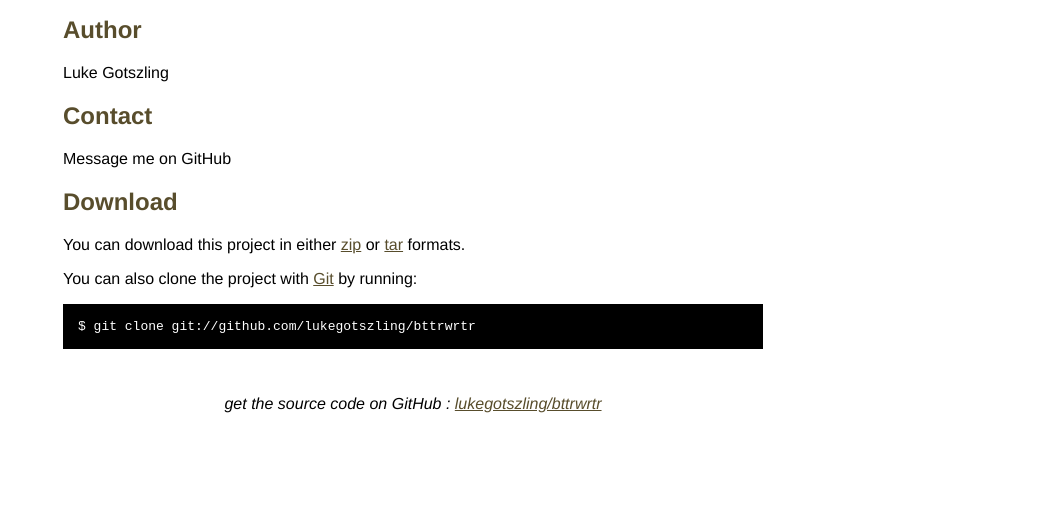
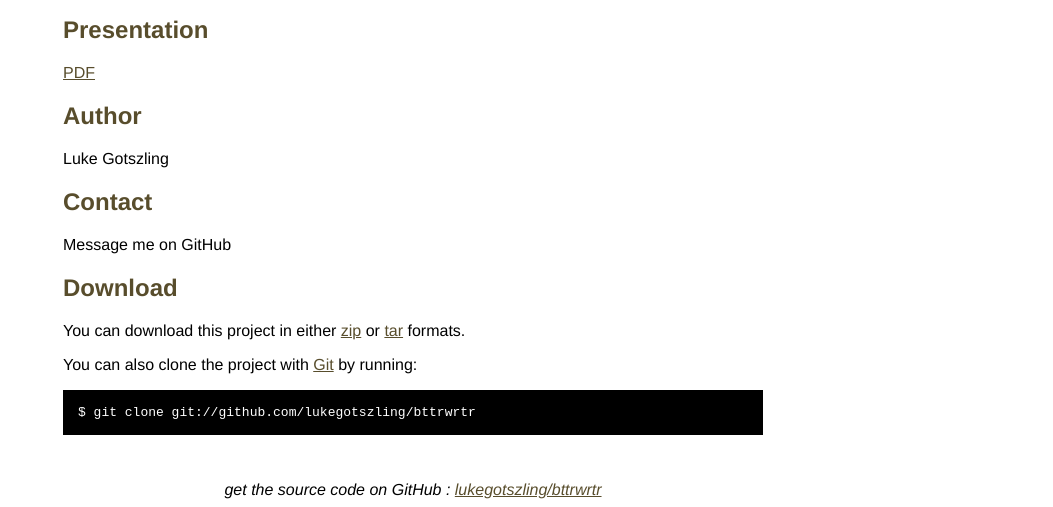
Before and after one commit to lukegotszling/bttrwrtr, a plain HTML site: page index.html in a window 1280 px wide. Shown: the part 316-823 px from the top of the page, without its empty margins (227-1280 px from the left). Before the commit the page ends 800 px from the top, so only its background shows below. Drawn offline with Linux system fonts and the light colour scheme.

Commit message:
Adding PDF link on front page

```diff
--- a/index.html
+++ b/index.html
@@ -54,6 +54,8 @@
     <a href="javascript:void((function(){var%20_s=document.createElement('script');_s.type='text/javascript';_s.src='https://raw.github.com/lukegotszling/bttrwrtr/master/bttrwrtr.min.js';document.getElementsByTagName('head')[0].appendChild(_s);})());">BttrWrtr</a>
     <br />
     <br />
+    <h2>Presentation</h2>
+    <p><a href="http://lukegotszling.github.com/bttrwrtr/Presentation.pdf">PDF</a></p>
     <h2>Author</h2>
     <p>Luke Gotszling
 <br/></p>
```
